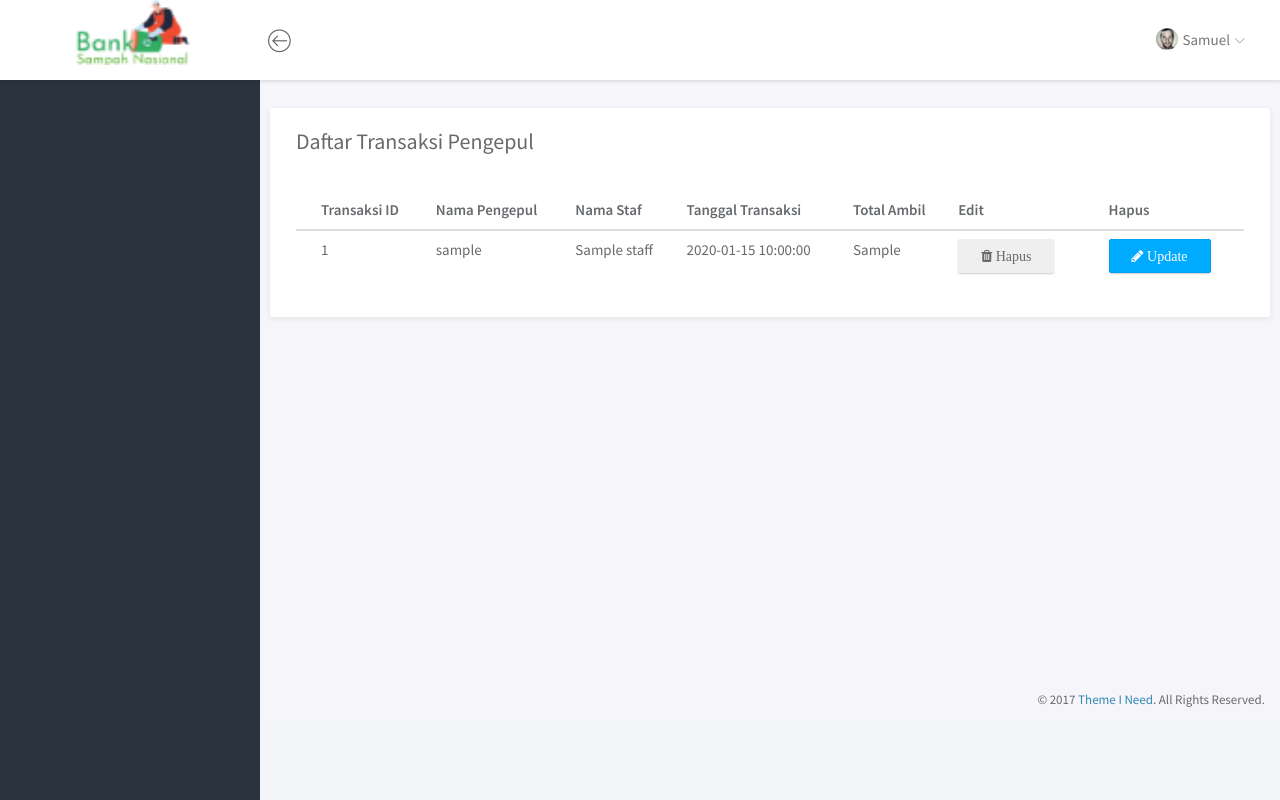
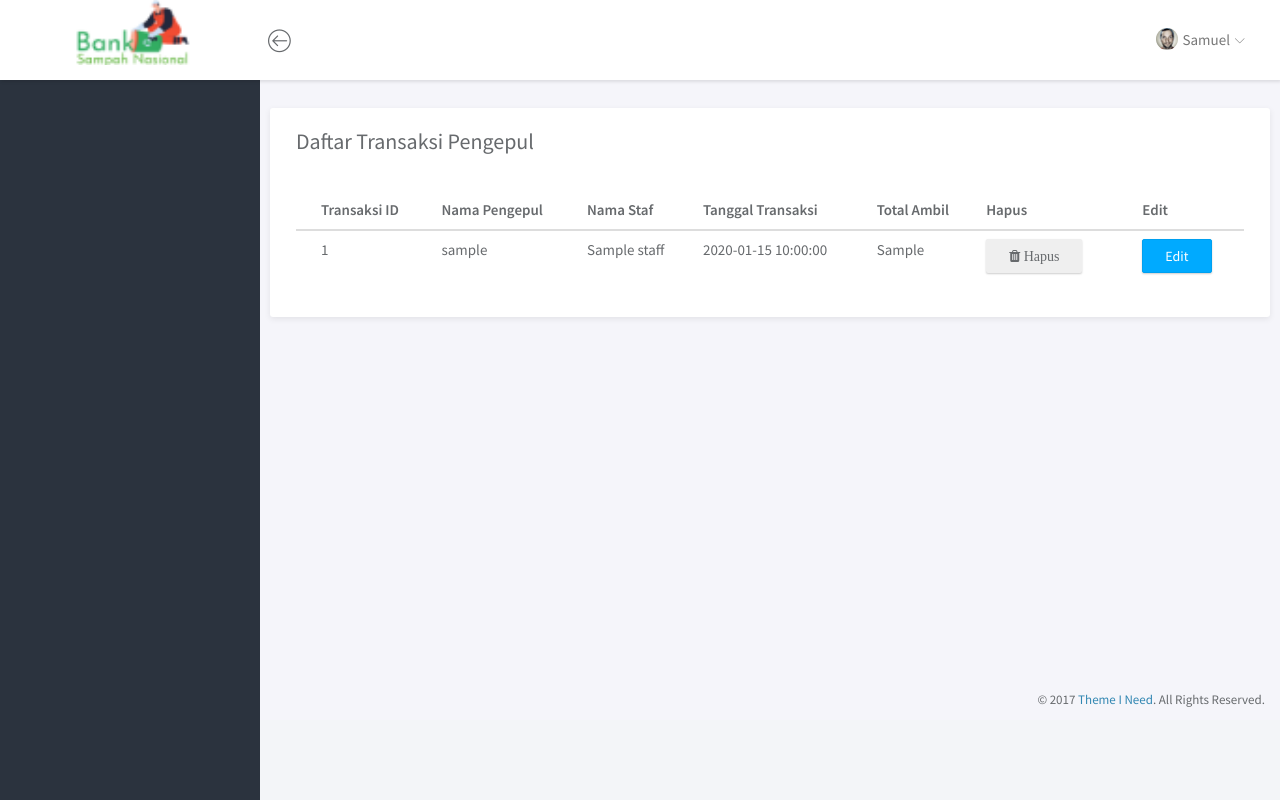
Before and after one commit to iqbaalpratama/FP_PWeb-A07, a PHP site: page /transaksi/admin_view_transaksi_pengepul.php in a window 1280 px wide. Run offline with PHP 8.4, Linux system fonts and the light colour scheme; the visitor is signed in with stand-in values (Sample User, id 1); tables that the repository leaves empty or names only in its code hold one stand-in row (values such as "Sample post").

Commit message:
benerin update transaksi pengepul

```diff
--- a/controller/dashboard/dbConnection.php
+++ b/controller/dashboard/dbConnection.php
@@ -150,8 +150,8 @@
         global $db;
 
 
-        $tpid = $_POST['id_trans'];
-        $pid = $_POST['id_pengepul'];
+        $tpid = $_POST['tp_id'];
+        $pid = $_POST['p_id'];
         $sid = $_POST['id_staf'];
         $tanggal = $_POST['Tanggal'];
         $ambil = $_POST['Ambil'];
--- a/controller/dashboard/updateFunctionTransaksiPengepul.php
+++ b/controller/dashboard/updateFunctionTransaksiPengepul.php
@@ -2,12 +2,14 @@
     include 'dbConnection.php';
     session_start();
 
-    if(updateGuest(isset($_POST['Update'])) > 0){
+    if(updateTransaksiPengepul(isset($_POST['Update'])) > 0){
         $_SESSION["sukses"] = "Transaksi berhasil diupdate";
+        echo "Transaksi berhasil diupdate";
     }else {
         $_SESSION["gagal"] = "Transaksi gagal diupdate";
+        echo "Transaksi berhasil gagal";
     }
 
-    header('Location: ../../dashboard/transaksi/admin_view_transaksi_pengepul.php');
+     header('Location: ../../dashboard/transaksi/admin_view_transaksi_pengepul.php');
     exit();
 ?>
--- a/dashboard/transaksi/admin_view_transaksi_pengepul.php
+++ b/dashboard/transaksi/admin_view_transaksi_pengepul.php
@@ -1,6 +1,6 @@
 <?php
 	require '../../controller/dashboard/dbConnection.php';
-	$all_TransaksiPengepul = getAllPengepul("SELECT t.tp_id, p.p_username, s.s_nama, t.tp_tanggal, t.tp_ambil FROM transaksi_pengepul t, pengepul p, staff s where p.p_id = t.p_id AND t.s_id = s.s_id ORDER BY t.tp_id");
+	$all_TransaksiPengepul = getAllPengepul("SELECT p.p_id, t.tp_id, p.p_username, s.s_id, s.s_nama, t.tp_tanggal, t.tp_ambil FROM transaksi_pengepul t, pengepul p, staff s where p.p_id = t.p_id AND t.s_id = s.s_id ORDER BY t.tp_id");
 ?>
 
 <?php require_once("../format/head_format_start.php"); ?>
@@ -39,8 +39,8 @@
 												<th>Nama Staf</th>
 												<th>Tanggal Transaksi</th>
 												<th>Total Ambil</th>
+												<th>Hapus</th>
 												<th>Edit</th>
-												<th>Hapus</th>
 											</tr>
 										</thead>
 										<tbody>
@@ -55,70 +55,52 @@
 										<td><?php echo $transaksi['s_nama']; ?></td>
 										<td><?php echo $transaksi['tp_tanggal']; ?></td>
 										<td><?php echo $transaksi['tp_ambil']; ?></td>
+										<td>
 										<form method='POST' action='../../controller/dashboard/deleteFunctionTransaksiPengepul.php'>
 											<input name='tpid' value=<?php echo $transaksi['tp_id']; ?> hidden>
-											<td><button type='submit' class='btn btn-error'>
+											<button type='submit' class='btn btn-error'>
 												<i class='fa fa-trash' aria-hidden='true'> Hapus</i>
-											</button></td>
+											</button>
 										</form>
-										<td class='tableItem'>
-										<a class="btn btn btn-primary" href="#modalUpdate-<?php echo $transaksi['tp_id'];?>">
-											<i class='fa fa-pencil' aria-hidden='true'> Update
-											</i>
-										</a>
-										<div class="modal" id="modalUpdate-<?php echo $transaksi['tp_id'];?>">
-											<a href="#close" class="modal-overlay" aria-label="Close">
-											</a>
-											<div class="modal-container">
+										</td>
+										<td>
+											<button type="button" class="btn btn-primary" data-toggle="modal" data-target="#modalUpdate-<?php echo $transaksi['tp_id']; ?>">Edit </button>
+											<div class="modal fade" id="modalUpdate-<?php echo $transaksi['tp_id']; ?>" tabindex="-1" role="dialog" aria-labelledby="modalUpdateLabel" aria-hidden="true">
+												<div class="modal-dialog" role="document">
+													<div class="modal-content">
 														<div class="modal-header">
-													<a href="#close" class="btn btn-clear float-right" aria-label="Close"></a>
-													<div class="modal-title h5">Update Data </div>
+															<h5 class="modal-title" id="exampleModalLabel">Update</h5>
+															<button type="button" class="close" data-dismiss="modal" aria-label="Close">
+																<span aria-hidden="true">&times;</span>
+															</button>
 														</div>
+														<form method="POST" action="../../controller/dashboard/updateFunctionTransaksiPengepul.php">
 															<div class="modal-body">
-													<form action="../../controller/dashboard/updateFunctionTransaksiPengepul.php" method="POST">
-														<?php
-															$id = $transaksi['tp_id'];
-															$query_edit = getAllPengepul("SELECT * FROM transaksi_pengepul  where 'tp_id' ='$id'");
-															while ($user_edit= mysqli_fetch_array($query_edit))
-															{
-														?>
-															<div class="content">
-																<input class="form-input" type="hidden" id="id_trans" name="id_trans" value="<?php echo $user_edit['tp_id']; ?>">
-																<div class="form-group">
-																	<div class="text-left">
-																		<label class="form-label" for="id_pengepul">ID Pengepul</label>
+																<div class="input-group col-md-12" style="margin-top: 15px">
+																	<input class="form-control" type="text" name="tp_id" id="tp_id" value="<?php echo $transaksi['tp_id']; ?>">
 																</div>
-																	<input class="form-input" type="text" id="id_pengepul" name="id_pengepul" value="<?php echo $user_edit['p_id']; ?>"placeholder="ID Pengepul" required>
+																<div class="input-group col-md-12" style="margin-top: 15px">
+																	<input class="form-control" type="text" name="p_id" id="p_id" value="<?php echo $transaksi['p_id']; ?>">
 																</div>
-																<div class="form-group">
-																	<div class="text-left">
-																		<label class="form-label" for="id_staf">ID Staf</label>
+																<div class="input-group col-md-12" style="margin-top: 15px">
+																	<input class="form-control" type="text" name="id_staf" id="id_staf" placeholder="ID Staff" value="<?php echo $transaksi['s_id']; ?>">
 																</div>
-																	<input class="form-input" type="text" id="id_staf" name="id_staf" value="<?php echo $user_edit['s_id']; ?>"placeholder="ID Staf" required>
+																<div class="input-group col-md-12" style="margin-top: 15px">
+																	<input class="form-control" type="date" name="Tanggal" id="Tanggal" placeholder="Tanggal Transaksi" value="<?php echo $transaksi['tp_tanggal']; ?>">
 																</div>
-																<div class="form-group">
-																	<div class="text-left">
-																		<label class="form-label" for="Tanggal">Tanggal Transaksi</label>
-																	</div>
-																	<input class="form-input" type="date" id="Tanggal" name="Tanggal" value="<?php echo $user_edit['tp_tanggal']; ?>"placeholder="Tanggal Transaksi" required>
-																</div>
-																<div class="form-group">
-																	<div class="text-left">
-																		<label class="form-label" for="Ambil">Jumlah Ambil</label>
-																	</div>
-																	<input class="form-input" type="text" id="Ambil" name="Ambil" value="<?php echo $user_edit['tp_ambil']; ?>"placeholder="Jumlah Ambil" required>
+																<div class="input-group col-md-12" style="margin-top: 15px">
+																	<input class="form-control" type="text" name="Ambil" id="Ambil" placeholder="Total Ambil" value="<?php echo $transaksi['tp_ambil']; ?>">
 																</div>
 															</div>
 															<div class="modal-footer">
-																<button type="submit" class="btn btn-primary">Update</button>
+																<button type="button" class="btn btn-secondary" data-dismiss="modal">Close</button>
+																<button class="btn btn-primary" type="submit">Save changes</button>
 															</div>
-														<?php
-															}
-														?>
 														</form>
 													</div>
 												</div>
 											</div>
+										</td>
 									</tr>
 									<?php
 										}
```
Lines whose indentation alone changed are shown as unchanged.
